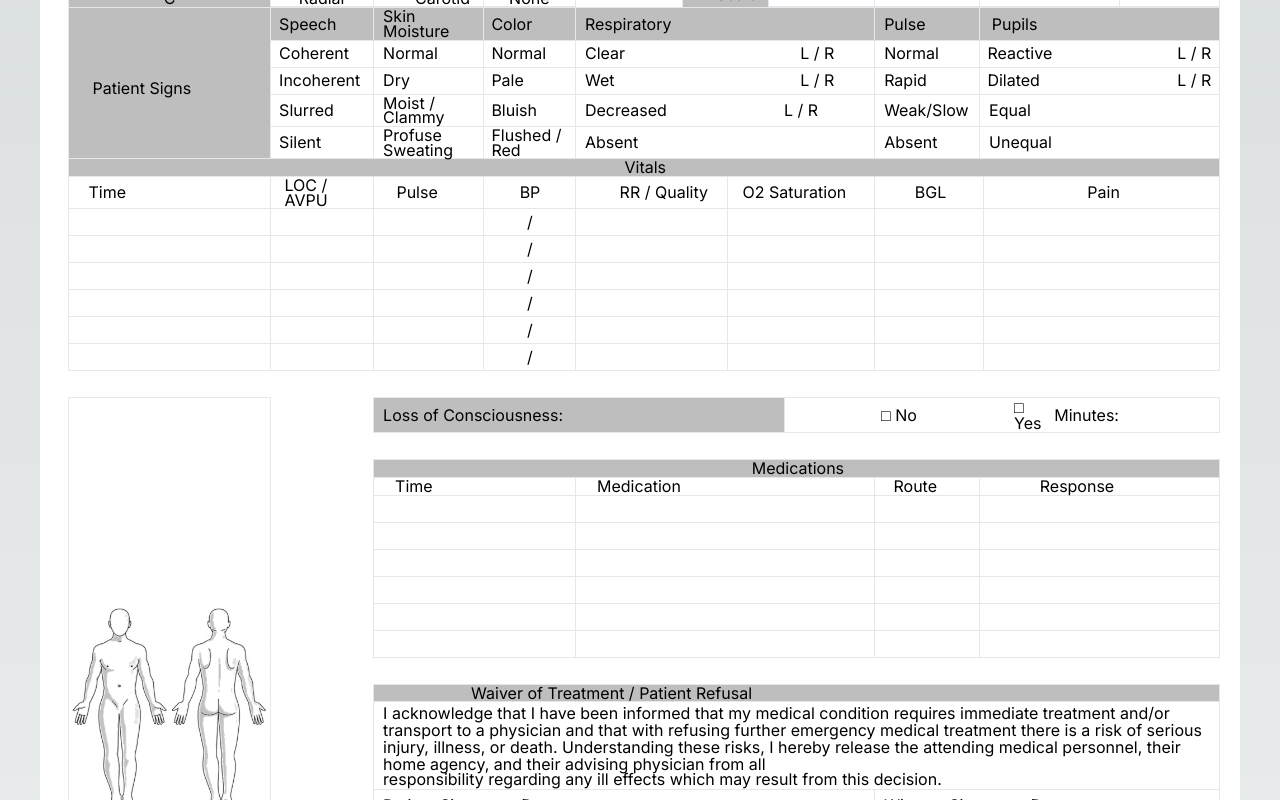
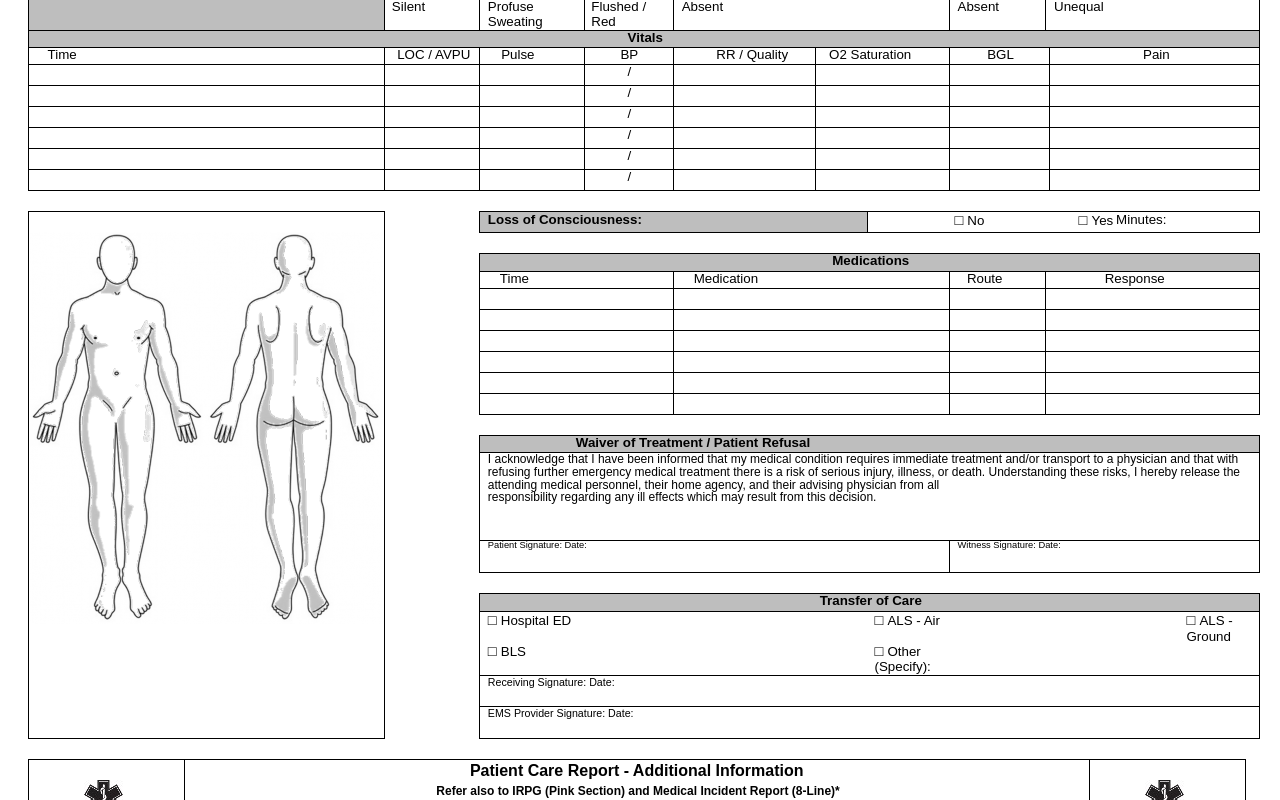
Before and after one commit to tval2/opal-ai4i, a Next.js app: page / in a window 1280 px wide. Shown: the part 460-1260 px from the top of the page. Built offline with nearby package versions, Linux system fonts and the light colour scheme; no server answers.

Commit message:
Add constrained

```diff
--- a/src/styles/globals.css
+++ b/src/styles/globals.css
@@ -1,33 +1,90 @@
-@tailwind base;
-@tailwind components;
-@tailwind utilities;
-
-:root {
-  --foreground-rgb: 0, 0, 0;
-  --background-start-rgb: 214, 219, 220;
-  --background-end-rgb: 255, 255, 255;
+* {
+  margin: 0;
+  padding: 0;
+  text-indent: 0;
 }
-
-@media (prefers-color-scheme: dark) {
-  :root {
-    --foreground-rgb: 255, 255, 255;
-    --background-start-rgb: 0, 0, 0;
-    --background-end-rgb: 0, 0, 0;
-  }
+.s1 {
+  color: black;
+  font-family: Arial, sans-serif;
+  font-style: normal;
+  font-weight: bold;
+  text-decoration: none;
+  font-size: 12pt;
 }
-
-body {
-  color: rgb(var(--foreground-rgb));
-  background: linear-gradient(
-      to bottom,
-      transparent,
-      rgb(var(--background-end-rgb))
-    )
-    rgb(var(--background-start-rgb));
+.s2 {
+  color: black;
+  font-family: Arial, sans-serif;
+  font-style: normal;
+  font-weight: bold;
+  text-decoration: none;
+  font-size: 9pt;
 }
-
-@layer utilities {
-  .text-balance {
-    text-wrap: balance;
-  }
+.s3 {
+  color: black;
+  font-family: Arial, sans-serif;
+  font-style: normal;
+  font-weight: normal;
+  text-decoration: none;
+  font-size: 10pt;
 }
+.s4 {
+  color: black;
+  font-family: Arial, sans-serif;
+  font-style: normal;
+  font-weight: normal;
+  text-decoration: none;
+  font-size: 11pt;
+}
+.s5 {
+  color: black;
+  font-family: Arial, sans-serif;
+  font-style: normal;
+  font-weight: normal;
+  text-decoration: none;
+  font-size: 10pt;
+}
+.s6 {
+  color: black;
+  font-family: Arial, sans-serif;
+  font-style: normal;
+  font-weight: normal;
+  text-decoration: none;
+  font-size: 9pt;
+}
+.s7 {
+  color: black;
+  font-family: Arial, sans-serif;
+  font-style: normal;
+  font-weight: bold;
+  text-decoration: none;
+  font-size: 10pt;
+}
+.s8 {
+  color: black;
+  font-family: Arial, sans-serif;
+  font-style: normal;
+  font-weight: normal;
+  text-decoration: none;
+  font-size: 9pt;
+}
+.s9 {
+  color: black;
+  font-family: Arial, sans-serif;
+  font-style: normal;
+  font-weight: normal;
+  text-decoration: none;
+  font-size: 7pt;
+}
+.s10 {
+  color: black;
+  font-family: Arial, sans-serif;
+  font-style: normal;
+  font-weight: normal;
+  text-decoration: none;
+  font-size: 8pt;
+}
+table,
+tbody {
+  vertical-align: top;
+  overflow: visible;
+}
```
Also changed, not shown: src/components/client/CategoricalField.tsx (added, +29 -0 lines), tailwind.config.ts (line endings or trailing spaces), 2 other files (tests, documents, lock files or other folders).
